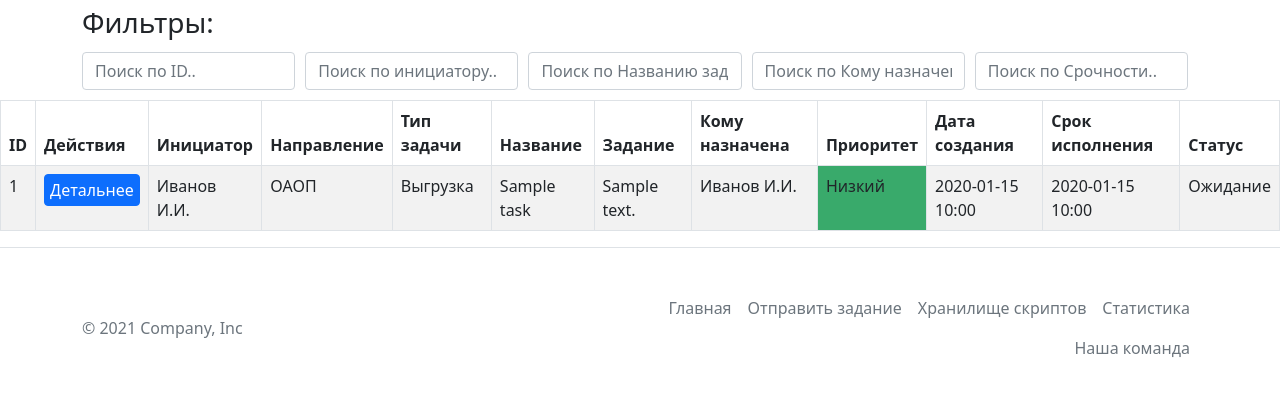
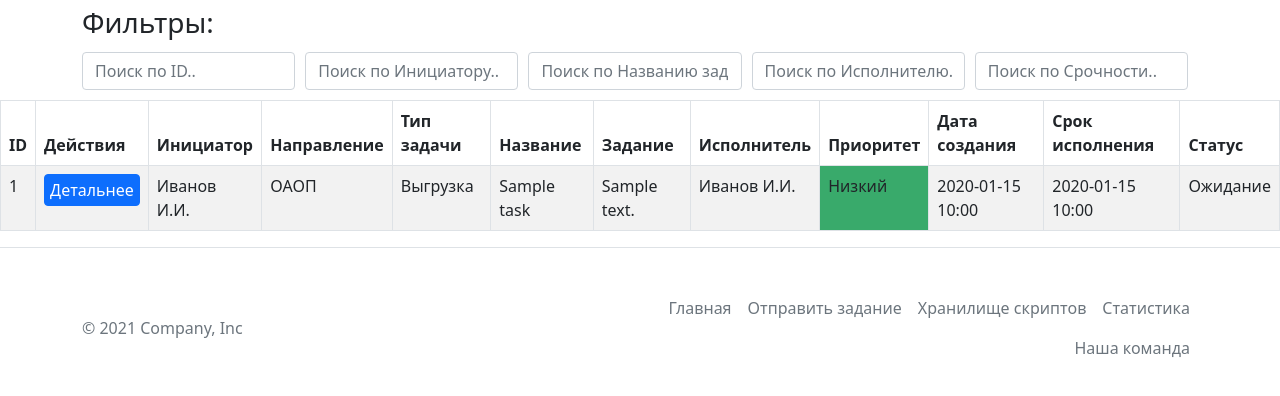
Before and after one commit to AntonSushilov/task_manager, a Flask app: page / in a window 1280 px wide. Shown: the part 221-617 px from the top of the page. Run offline with Flask 2, Linux system fonts and the light colour scheme; data comes from the database, SQL or seed files in the repository; tables that the repository leaves empty hold one stand-in row (values such as "Sample post"); some libraries are stand-ins or nearby versions.

Commit message:
Update tasks.html

```diff
--- a/templates/tasks.html
+++ b/templates/tasks.html
@@ -11,9 +11,9 @@
         <h3 class="filter-title">Фильтры:</h3>
         <div class="d-flex align-items-center justify-content-between">
             <input class="find form-control" type="text" id="myInputId" onkeyup="searchId()" placeholder="Поиск по ID..">
-            <input class="find form-control" type="text" id="myInputName" onkeyup="searchName()" placeholder="Поиск по инициатору..">
+            <input class="find form-control" type="text" id="myInputName" onkeyup="searchName()" placeholder="Поиск по Инициатору..">
             <input class="find form-control" type="text" id="myInputTitle" onkeyup="searchTitle()" placeholder="Поиск по Названию задачи..">
-            <input class="find form-control" type="text" id="myInputNameTo" onkeyup="searchNameTo()" placeholder="Поиск по Кому назначена..">
+            <input class="find form-control" type="text" id="myInputNameTo" onkeyup="searchNameTo()" placeholder="Поиск по Исполнителю..">
             <input class="find form-control" type="text" id="myInputUrgency" onkeyup="searchUrgency()" placeholder="Поиск по Срочности..">
         </div>
     </div>
@@ -29,7 +29,7 @@
             <th scope="col">Тип задачи</th>
             <th scope="col">Название</th>
             <th scope="col">Задание</th>
-            <th scope="col">Кому назначена</th>
+            <th scope="col">Исполнитель</th>
             <th scope="col">Приоритет</th>
             <th scope="col">Дата создания</th>
             <th scope="col">Срок исполнения</th>
```
